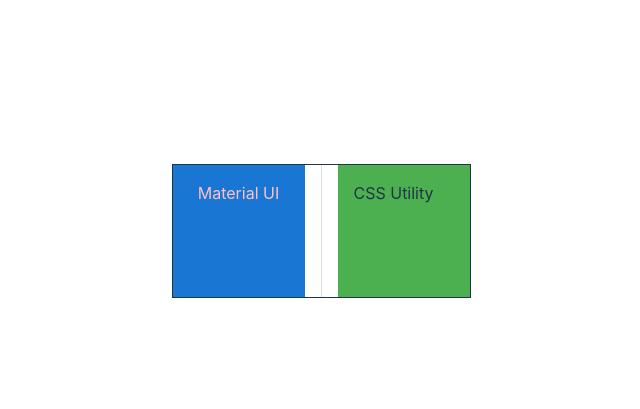
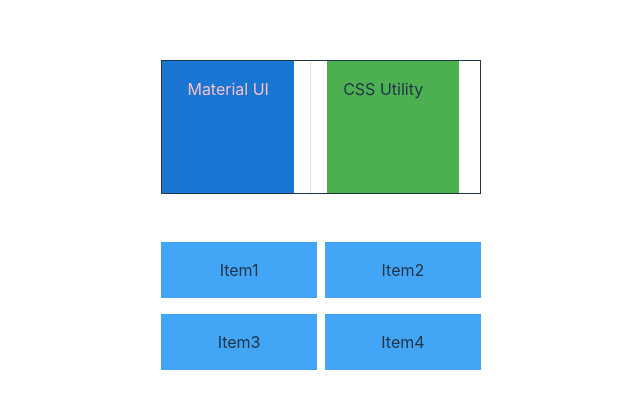
Before and after one commit to Narotam-Mishra/material-ui-learning, a React (Vite) app: page / in a window 1280 px wide. Shown: the part 169-578 px from the top of the page, without its empty margins (319-959 px from the left). Built offline with nearby package versions, Linux system fonts and the light colour scheme.

Commit message:
mui-learning_1.14_Grid_component

```diff
--- a/src/components/MUILayout.tsx
+++ b/src/components/MUILayout.tsx
@@ -1,7 +1,8 @@
-import { Box, Stack, Divider } from "@mui/material"
+import { Box, Stack, Divider, Grid } from "@mui/material"
 
 const MUILayout = () => {
   return (
+    <>
       <Stack
         sx={{ border: "1px solid" }}
         direction={"row"}
@@ -32,6 +33,21 @@
           CSS Utility
         </Box>
       </Stack>
+      <Grid container my={4} rowSpacing={2} columnSpacing={1}>
+        <Grid item xs={6}>
+          <Box bgcolor={"primary.light"} p={2}>Item1</Box>
+        </Grid>
+        <Grid item xs={6}>
+          <Box bgcolor={"primary.light"} p={2}>Item2</Box>
+        </Grid>
+        <Grid item xs={6}>
+          <Box bgcolor={"primary.light"} p={2}>Item3</Box>
+        </Grid>
+        <Grid item xs={6}>
+          <Box bgcolor={"primary.light"} p={2}>Item4</Box>
+        </Grid>
+      </Grid>
+    </>
   );
 }
 
```
Also changed, not shown: ReadMe.txt. Lines whose indentation alone changed are shown as unchanged.
